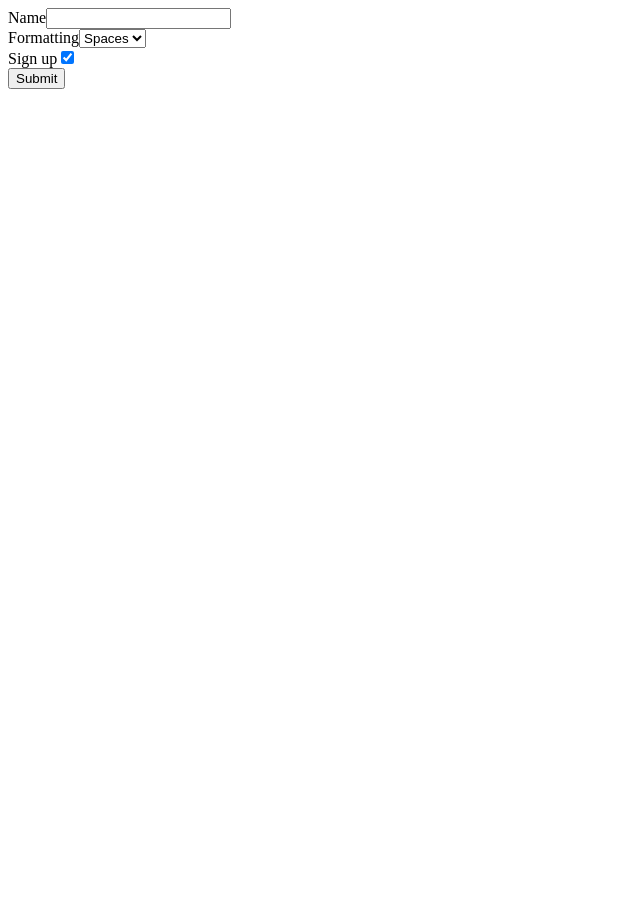
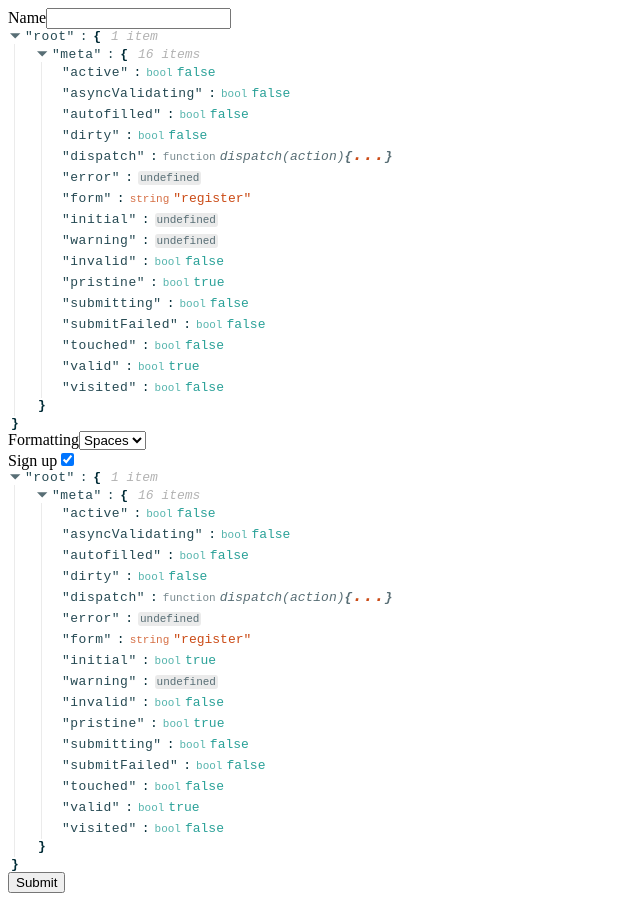
Before and after one commit to makarovas/formTraining, a React (Create React App) app: page / in a window 1280 px wide. Shown: the whole page, without its empty margins (0-640 px from the left). Before the commit the page ends 800 px from the top, so only its background shows below. Built offline with nearby package versions, Linux system fonts and the light colour scheme.

Commit message:
added react json

```diff
--- a/package.json
+++ b/package.json
@@ -8,6 +8,7 @@
     "@testing-library/user-event": "^7.1.2",
     "react": "^16.12.0",
     "react-dom": "^16.12.0",
+    "react-json-view": "^1.19.1",
     "react-redux": "^7.2.0",
     "react-scripts": "3.4.0",
     "redux": "^4.0.5",
--- a/src/components/fields/index.js
+++ b/src/components/fields/index.js
@@ -1,31 +1,21 @@
 import React from "react";
+import ReactJson from "react-json-view";
 
-export const customInput = ({ label, input, type }) => {
+export const customInput = ({ label, input, type, ...props }) => {
   return (
     <div>
       <label>{label}</label>
       <input {...input} type={type} />
+      <ReactJson src={props} />
     </div>
   );
 };
 
-// export const customSelect = ({ label, input, type, ...props }) => {
-//   return (
-//     <div>
-//       <label>{label}</label>
-//       <select {...input} {...props} type={type}>
-//         <option value="tabs">Tabs</option>
-//         <option value="spaces">Spaces</option>
-//       </select>
-//     </div>
-//   );
-// };
-
-export const customSelect = props => {
+export const customSelect = ({ label, input, type, ...props }) => {
   return (
     <div>
-      <label>{props.label}</label>
-      <select {...props.input}>
+      <label>{label}</label>
+      <select {...input} {...props} type={type}>
         <option value="tabs">Tabs</option>
         <option value="spaces">Spaces</option>
       </select>
```
Also changed, not shown: 2 other files (tests, documents, lock files or other folders).
